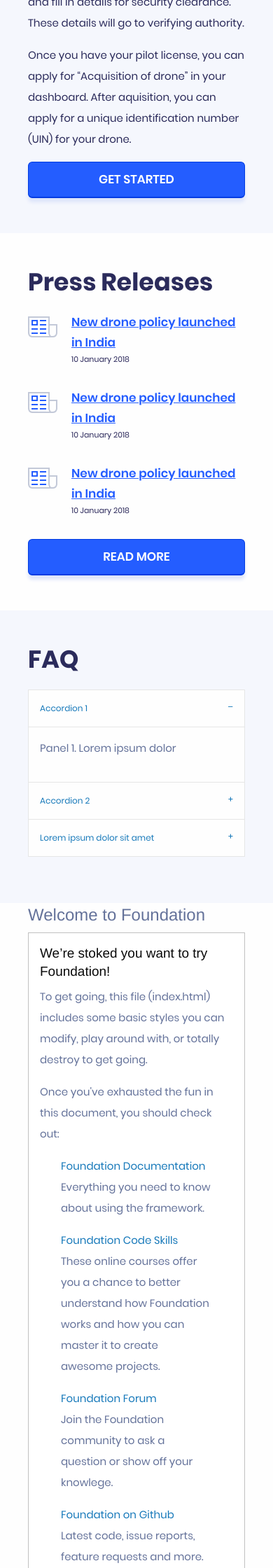
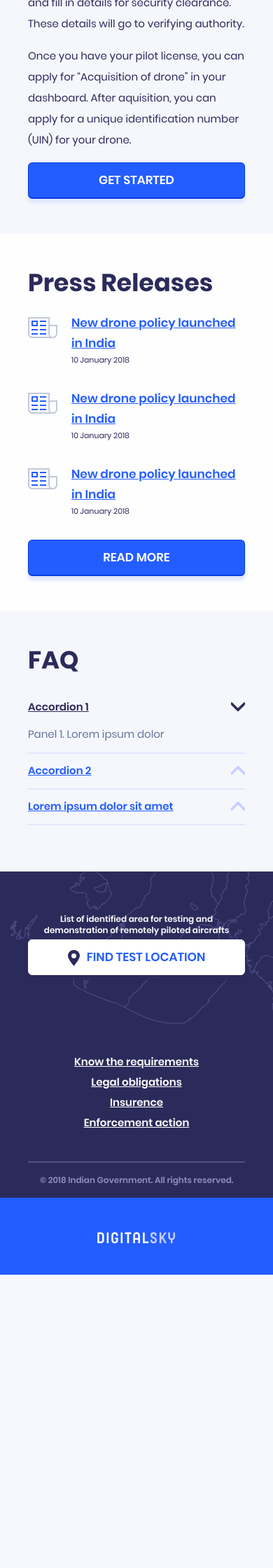
Before and after one commit to ars75/digitalsky-frontend, a PHP site: page / in a window 390 px wide. Shown: the part 1640-3880 px from the top of the page at 70% size. After the commit the page ends 3461 px from the top, so only its background shows below. Run offline with PHP 8.4, Linux system fonts and the light colour scheme.

Commit message:
homepage v1 mobile ready

```diff
--- a/css/style.css
+++ b/css/style.css
@@ -98,6 +98,15 @@ strong {
   text-transform: uppercase;
   display: block;
   padding: 10px; }
+  .button.button-light {
+    background: #FFFFFF;
+    border: 1px solid #FFFFFF;
+    box-shadow: 0px 6px 5px 0px #2B2B5B;
+    color: #245DFF; }
+  .button img {
+    margin-right: 10px;
+    position: relative;
+    top: -2px; }
 
 select {
   border: 1px solid #DEE2ED;
@@ -119,6 +128,55 @@ select {
     border: 1px solid #00C75B;
     border-bottom: 2px solid #00C75B;
     box-shadow: 0px 6px 5px 0px #E1F5E5; }
+
+.accordion {
+  background: transparent; }
+  .accordion .accordion-title {
+    padding: 10px 0px;
+    color: #2B2B5B;
+    font-family: 'poppinssemibold';
+    font-weight: normal;
+    font-style: normal;
+    font-size: 17px;
+    line-height: 29px;
+    margin: 0px;
+    font-size: 15px;
+    color: #245DFF;
+    text-decoration: underline;
+    border: 0px;
+    border-bottom: 2px solid #E2E6FF; }
+  .accordion .is-active .accordion-title {
+    color: #2B2B5B;
+    border: 0px; }
+  .accordion .accordion-content {
+    background: transparent;
+    border: 0px;
+    padding: 0px;
+    border-bottom: 2px solid #E2E6FF;
+    padding-bottom: 10px; }
+    .accordion .accordion-content p {
+      margin: 0px; }
+  .accordion :last-child:not(.is-active) > .accordion-title {
+    border-bottom: 2px solid #E2E6FF; }
+  .accordion :last-child > .accordion-content:last-child {
+    border-bottom: 2px solid #E2E6FF; }
+  .accordion .accordion-title::before {
+    content: "";
+    background: url("../img/arrow_up.svg");
+    background-repeat: no-repeat;
+    width: 20px;
+    height: 15px;
+    right: 0px; }
+  .accordion .is-active > .accordion-title::before {
+    content: "";
+    background: url("../img/arrow_down.svg");
+    background-repeat: no-repeat;
+    width: 20px;
+    height: 15px;
+    right: 0px; }
+  .accordion .accordion-title:focus, .accordion .accordion-title:hover {
+    background: transparent;
+    color: #2B2B5B; }
 
 .grid-padding-x > .cell {
   padding-right: 40px;
@@ -155,6 +213,64 @@ header.site-header {
     height: 100%;
     background: #245DFF;
     border-radius: 0px 0px 8px 8px; }
+
+footer.site-footer {
+  background-color: #2B2B5B;
+  background-image: url("../img/location_bg.svg");
+  background-position: top right;
+  background-repeat: no-repeat; }
+  footer.site-footer .find-test-location {
+    padding: 60px 0px; }
+    footer.site-footer .find-test-location p {
+      text-align: center;
+      color: #2B2B5B;
+      font-family: 'poppinssemibold';
+      font-weight: normal;
+      font-style: normal;
+      font-size: 17px;
+      line-height: 29px;
+      margin: 0px;
+      font-size: 12px;
+      color: #ffffff;
+      line-height: 16px;
+      margin-bottom: 5px; }
+  footer.site-footer .footer-nav {
+    padding: 50px 0px 40px 0px; }
+    footer.site-footer .footer-nav ul {
+      list-style: none;
+      margin: 0px; }
+      footer.site-footer .footer-nav ul li {
+        text-align: center; }
+        footer.site-footer .footer-nav ul li a {
+          color: #2B2B5B;
+          font-family: 'poppinssemibold';
+          font-weight: normal;
+          font-style: normal;
+          font-size: 17px;
+          line-height: 29px;
+          margin: 0px;
+          color: #ffffff;
+          font-size: 15px;
+          text-decoration: underline; }
+  footer.site-footer .footer-text {
+    text-align: center; }
+    footer.site-footer .footer-text p {
+      color: #2B2B5B;
+      font-family: 'poppinssemibold';
+      font-weight: normal;
+      font-style: normal;
+      font-size: 17px;
+      line-height: 29px;
+      margin: 0px;
+      color: #8D8DBF;
+      font-size: 12px;
+      display: block;
+      border-top: 2px solid #4F4F88;
+      line-height: 50px; }
+  footer.site-footer .footer-logo {
+    background: #245DFF;
+    padding: 40px 0px;
+    text-align: center; }
 
 #home-intro {
   height: calc(100vh - 70px);
--- a/css/style.scss
+++ b/css/style.scss
@@ -49,12 +49,29 @@ strong {font-family: 'poppinsbold'; font-weight: normal;}
 
 // Global
 
-.button {background: #245DFF; border: 1px solid #003BE2; border-bottom: 2px solid #003BE2; box-shadow: 0px 6px 5px 0px #DEE5FA; border-radius: 6px; @include type-label(); color: #ffffff; text-transform: uppercase; display: block; padding: 10px;}
+.button {background: #245DFF; border: 1px solid #003BE2; border-bottom: 2px solid #003BE2; box-shadow: 0px 6px 5px 0px #DEE5FA; border-radius: 6px; @include type-label(); color: #ffffff; text-transform: uppercase; display: block; padding: 10px;
+  &.button-light {background: #FFFFFF; border: 1px solid #FFFFFF; box-shadow: 0px 6px 5px 0px #2B2B5B; color: #245DFF;}
+  img {margin-right: 10px; position: relative; top: -2px;}
+}
 
 select {border: 1px solid #DEE2ED; border-bottom: 2px solid #DEE2ED; box-shadow: 0px 6px 5px 0px #ECF0FA; border-radius: 6px; height: 36px; width: auto; padding: 5px 25px 5px 10px; display: inline-block; @include type-regular(); color: #2B2B5B;
   &:focus {border: 1px solid #00C75B; border-bottom: 2px solid #00C75B; box-shadow: 0px 6px 5px 0px #E1F5E5;}
 }
 
+.accordion {background: transparent;
+  .accordion-title {padding: 10px 0px; @include type-label(); font-size: 15px; color: #245DFF; text-decoration: underline; border: 0px; border-bottom: 2px solid #E2E6FF;}
+  .is-active{
+    .accordion-title {color: #2B2B5B; border: 0px;}
+  }
+  .accordion-content {background: transparent; border: 0px; padding: 0px; border-bottom: 2px solid #E2E6FF; padding-bottom: 10px;
+    p {margin: 0px;}
+  }
+  :last-child:not(.is-active)>.accordion-title {border-bottom: 2px solid #E2E6FF;}
+  :last-child>.accordion-content:last-child {border-bottom: 2px solid #E2E6FF;}
+  .accordion-title::before {content: ""; background: url("../img/arrow_up.svg"); background-repeat: no-repeat; width: 20px; height: 15px; right: 0px;}
+  .is-active>.accordion-title::before {content: ""; background: url("../img/arrow_down.svg"); background-repeat: no-repeat; width: 20px; height: 15px; right: 0px;}
+  .accordion-title:focus, .accordion-title:hover {background: transparent; color: #2B2B5B;}
+}
 // Grid
 
 .grid-padding-x>.cell {
@@ -72,6 +89,24 @@ header.site-header {height: 70px; width: 100%; position: relative; background: #
   .site-nav {float: left; width: 70px; height: 100%; background: #245DFF; border-radius: 0px 0px 8px 8px;}
 }
 
+
+// Footer Styles
+footer.site-footer {background-color: #2B2B5B; background-image: url("../img/location_bg.svg"); background-position: top right; background-repeat: no-repeat;
+  .find-test-location {padding: 60px 0px;
+    p {text-align: center; @include type-label(); font-size: 12px; color: #ffffff; line-height: 16px; margin-bottom: 5px;}
+  }
+  .footer-nav {padding: 50px 0px 40px 0px;
+    ul {list-style: none; margin: 0px;
+      li {text-align: center;
+        a {@include type-label; color: #ffffff; font-size: 15px; text-decoration: underline;}
+      }
+    }
+  }
+  .footer-text {text-align: center;
+    p {@include type-label(); color: #8D8DBF; font-size: 12px; display: block; border-top: 2px solid #4F4F88; line-height: 50px;}
+  }
+  .footer-logo {background: #245DFF; padding: 40px 0px;text-align: center;}
+}
 // Home page styles
 
 #home-intro {height: calc(100vh - 70px); min-height: 550px; max-height: 750px; background: #245DFF; position: relative; z-index: 1;
--- a/index.html
+++ b/index.html
@@ -42,7 +42,7 @@
           <div class="large-12 cell">
             <h2>Register a <br>drone today</h2>
             <p>Get a license to become a pilot, operator or manufacturer with us. Before you can apply, you need to be registered. Get started with the link below.</p>
-            <a href="#" class="button">Get Started</a>
+            <a href="#" class="button"><img src="img/get_started.svg" alt="">Get Started</a>
           </div>
         </div>
       </div>
@@ -116,7 +116,7 @@
         <div class="large-12 cell">
           <h2>FAQ</h2>
 
-          <ul class="accordion" data-accordion>
+          <ul class="accordion" data-accordion data-allow-all-closed="true">
             <li class="accordion-item is-active" data-accordion-item>
               <a href="#" class="accordion-title">Accordion 1</a>
               <div class="accordion-content" data-tab-content>
@@ -141,160 +141,54 @@
     </div>
   </section>
 
-    <div class="grid-container">
+  <footer class="site-footer">
+    <div class="find-test-location">
+      <div class="grid-container">
+        <div class="grid-x grid-padding-x">
+          <div class="large-12 cell">
+            <p>List of identified area for testing and demonstration of remotely piloted aircrafts</p>
+            <a href="#" class="button button-light"><img src="img/location.svg" alt="">Find test location</a>
+          </div>
+        </div>
+      </div>
+    </div>
+    <div class="footer-nav">
+      <div class="grid-container">
+        <div class="grid-x grid-padding-x">
+          <div class="large-12 cell">
+            <ul>
+              <li><a href="#">Know the requirements</a></li>
+              <li><a href="#">Legal obligations</a></li>
+              <li><a href="#">Insurence</a></li>
+              <li><a href="#">Enforcement action</a></li>
+            </ul>
+          </div>
+        </div>
+      </div>
+    </div>
+    <div class="footer-text">
+      <div class="grid-container">
+        <div class="grid-x grid-padding-x">
+          <div class="large-12 cell">
+            <p>&copy; 2018 Indian Government. All rights reserved.</p>
+          </div>
+        </div>
+      </div>
+    </div>
+    <div class="footer-logo">
+      <div class="wrap">
+        <img src="img/logo.svg" alt="">
+      </div>
+    </div>
+  </footer>
+
+    <!-- <div class="grid-container">
       <div class="grid-x grid-padding-x">
         <div class="large-12 cell">
           <h1>Welcome to Foundation</h1>
         </div>
       </div>
-    </div>
-
-      <div class="grid-x grid-padding-x">
-        <div class="large-12 cell">
-          <div class="callout">
-            <h3>We&rsquo;re stoked you want to try Foundation! </h3>
-            <p>To get going, this file (index.html) includes some basic styles you can modify, play around with, or totally destroy to get going.</p>
-            <p>Once you've exhausted the fun in this document, you should check out:</p>
-            <div class="grid-x grid-padding-x">
-              <div class="large-4 medium-4 cell">
-                <p><a href="http://foundation.zurb.com/docs">Foundation Documentation</a><br />Everything you need to know about using the framework.</p>
-              </div>
-              <div class="large-4 medium-4 cell">
-                <p><a href="http://zurb.com/university/code-skills">Foundation Code Skills</a><br />These online courses offer you a chance to better understand how Foundation works and how you can master it to create awesome projects.</p>
-              </div>
-              <div class="large-4 medium-4 cell">
-                <p><a href="http://foundation.zurb.com/forum">Foundation Forum</a><br />Join the Foundation community to ask a question or show off your knowlege.</p>
-              </div>
-            </div>
-            <div class="grid-x grid-padding-x">
-              <div class="large-4 medium-4 medium-push-2 cell">
-                <p><a href="http://github.com/zurb/foundation">Foundation on Github</a><br />Latest code, issue reports, feature requests and more.</p>
-              </div>
-              <div class="large-4 medium-4 medium-pull-2 cell">
-                <p><a href="https://twitter.com/ZURBfoundation">@zurbfoundation</a><br />Ping us on Twitter if you have questions. When you build something with this we'd love to see it (and send you a totally boss sticker).</p>
-              </div>
-            </div>
-          </div>
-        </div>
-      </div>
-
-      <div class="grid-x grid-padding-x">
-        <div class="large-8 medium-8 cell">
-          <h5>Here&rsquo;s your basic grid:</h5>
-          <!-- Grid Example -->
-
-          <div class="grid-x grid-padding-x">
-            <div class="large-12 cell">
-              <div class="primary callout">
-                <p><strong>This is a twelve cell section in a grid-x.</strong> Each of these includes a div.callout element so you can see where the cell are - it's not required at all for the grid.</p>
-              </div>
-            </div>
-          </div>
-          <div class="grid-x grid-padding-x">
-            <div class="large-6 medium-6 cell">
-              <div class="primary callout">
-                <p>Six cell</p>
-              </div>
-            </div>
-            <div class="large-6 medium-6 cell">
-              <div class="primary callout">
-                <p>Six cell</p>
-              </div>
-            </div>
-          </div>
-          <div class="grid-x grid-padding-x">
-            <div class="large-4 medium-4 small-4 cell">
-              <div class="primary callout">
-                <p>Four cell</p>
-              </div>
-            </div>
-            <div class="large-4 medium-4 small-4 cell">
-              <div class="primary callout">
-                <p>Four cell</p>
-              </div>
-            </div>
-            <div class="large-4 medium-4 small-4 cell">
-              <div class="primary callout">
-                <p>Four cell</p>
-              </div>
-            </div>
-          </div>
-
-          <hr />
-
-          <h5>We bet you&rsquo;ll need a form somewhere:</h5>
-          <form>
-            <div class="grid-x grid-padding-x">
-              <div class="large-12 cell">
-                <label>Input Label</label>
-                <input type="text" placeholder="large-12.cell" />
-              </div>
-            </div>
-            <div class="grid-x grid-padding-x">
-              <div class="large-4 medium-4 cell">
-                <label>Input Label</label>
-                <input type="text" placeholder="large-4.cell" />
-              </div>
-              <div class="large-4 medium-4 cell">
-                <label>Input Label</label>
-                <input type="text" placeholder="large-4.cell" />
-              </div>
-              <div class="large-4 medium-4 cell">
-                <div class="grid-x">
-                  <label>Input Label</label>
-                  <div class="input-group">
-                    <input type="text" placeholder="small-9.cell" class="input-group-field" />
-                    <span class="input-group-label">.com</span>
-                  </div>
-                </div>
-              </div>
-            </div>
-            <div class="grid-x grid-padding-x">
-              <div class="large-12 cell">
-                <label>Select Box</label>
-                <select>
-                  <option value="husker">Husker</option>
-                  <option value="starbuck">Starbuck</option>
-                  <option value="hotdog">Hot Dog</option>
-                  <option value="apollo">Apollo</option>
-                </select>
-              </div>
-            </div>
-            <div class="grid-x grid-padding-x">
-              <div class="large-6 medium-6 cell">
-                <label>Choose Your Favorite</label>
-                <input type="radio" name="pokemon" value="Red" id="pokemonRed"><label for="pokemonRed">Radio 1</label>
-                <input type="radio" name="pokemon" value="Blue" id="pokemonBlue"><label for="pokemonBlue">Radio 2</label>
-              </div>
-              <div class="large-6 medium-6 cell">
-                <label>Check these out</label>
-                <input id="checkbox1" type="checkbox"><label for="checkbox1">Checkbox 1</label>
-                <input id="checkbox2" type="checkbox"><label for="checkbox2">Checkbox 2</label>
-              </div>
-            </div>
-            <div class="grid-x grid-padding-x">
-              <div class="large-12 cell">
-                <label>Textarea Label</label>
-                <textarea placeholder="small-12.cell"></textarea>
-              </div>
-            </div>
-          </form>
-        </div>
-
-        <div class="large-4 medium-4 cell">
-          <h5>Try one of these buttons:</h5>
-          <p><a href="#" class="button">Simple Button</a><br/>
-          <a href="#" class="success button">Success Btn</a><br/>
-          <a href="#" class="alert button">Alert Btn</a><br/>
-          <a href="#" class="secondary button">Secondary Btn</a></p>
-          <div class="callout">
-            <h5>So many components, girl!</h5>
-            <p>A whole kitchen sink of goodies comes with Foundation. Check out the docs to see them all, along with details on making them your own.</p>
-            <a href="http://foundation.zurb.com/sites/docs/" class="small button">Go to Foundation Docs</a>
-          </div>
-        </div>
-      </div>
-    </div>
+    </div> -->
 
     <script src="js/vendor/jquery.js"></script>
     <script src="js/vendor/what-input.js"></script>
```
Also changed, not shown: img/location_bg.svg.
